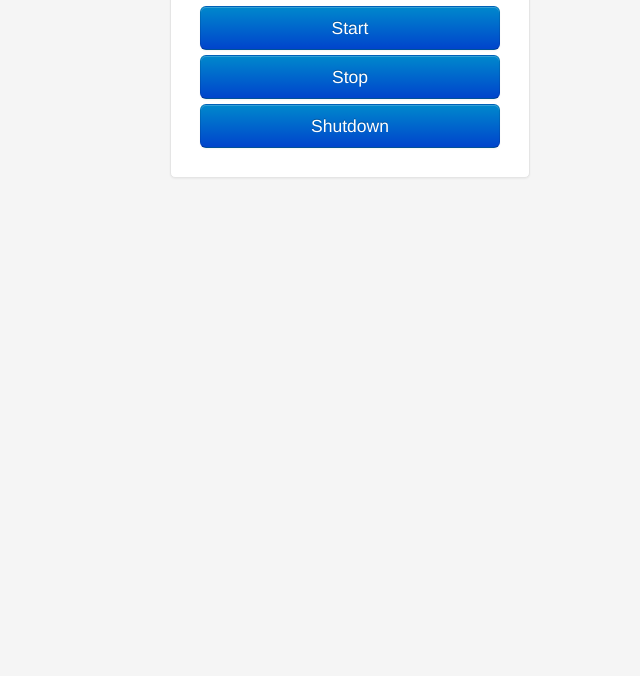
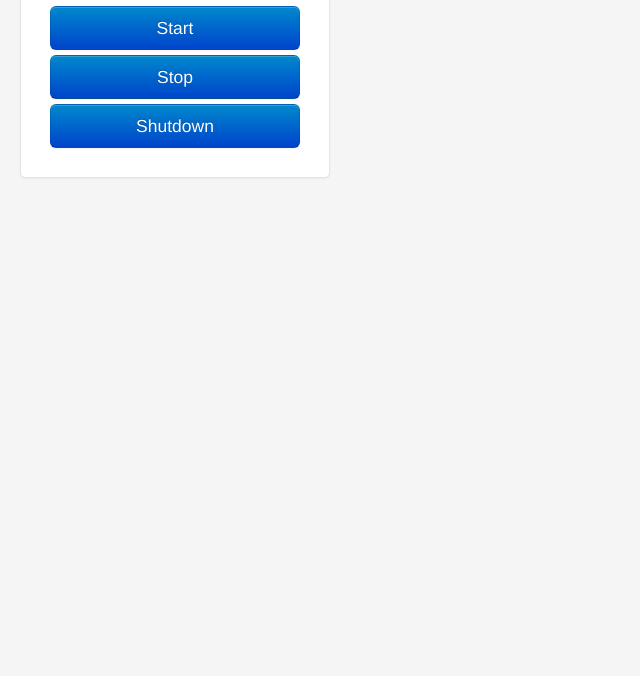
Before and after one commit to digicious/rpiVideoSync, a website: page master/public/remote.html in a window 1280 px wide. Shown: the part 124-800 px from the top of the page, without its empty margins (0-640 px from the left). Drawn offline with Linux system fonts and the light colour scheme.

Commit message:
css adjustement

```diff
--- a/master/public/css/style.css
+++ b/master/public/css/style.css
@@ -5,9 +5,8 @@
       }
 
       .remote {
-        max-width: 300px;
+        max-width: 250px;
         padding: 19px 29px 29px;
-
         background-color: #fff;
         border: 1px solid #e5e5e5;
         -webkit-border-radius: 5px;
--- a/master/public/remote.html
+++ b/master/public/remote.html
@@ -9,7 +9,7 @@
 
   </head>
   <body>
-<div class="container">
+<div class="container-fluid">
 
       <form class="remote">
         <h2 class="remote-heading">Remote Control</h2>
```
